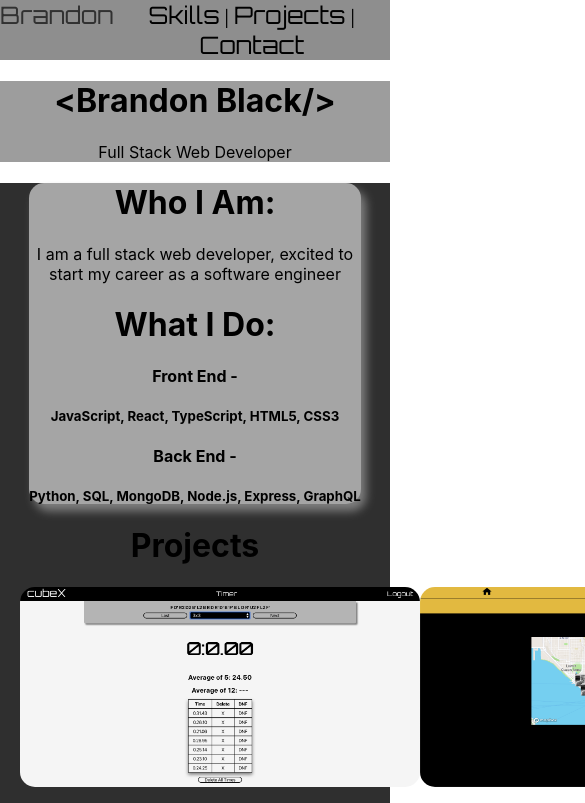
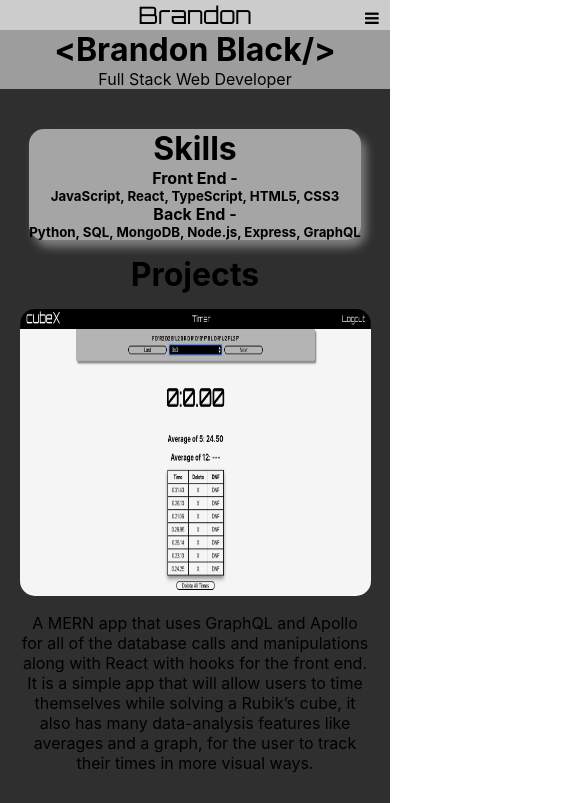
Before and after one commit to Brandon205/Portfolio, a React (Create React App) app: page / in a window 390 px wide. Shown: the top 803 px of the page, 585 px wide, since content can reach past the window. Built offline with nearby package versions, Linux system fonts and the light colour scheme.

Commit message:
Basic Nav bar made & responsive

```diff
--- a/public/index.html
+++ b/public/index.html
@@ -25,6 +25,7 @@
       Learn how to configure a non-root public URL by running `npm run build`.
     -->
     <link href="https://fonts.googleapis.com/css?family=Orbitron&display=swap" rel="stylesheet">
+    <link rel="stylesheet" href="https://cdnjs.cloudflare.com/ajax/libs/font-awesome/4.7.0/css/font-awesome.min.css">
     <title>React App</title>
   </head>
   <body>
--- a/src/App.css
+++ b/src/App.css
@@ -1,8 +1,24 @@
+* {
+  margin: 0;
+  scroll-behavior: smooth;
+}
+
+main {
+  text-align: center;
+  background-color: #2F2F2F;
+  padding: 15px 0 15px 0;
+}
+
+header {
+  background-color: rgba(75, 75, 75, 0.541);
+}
+
 nav {
   background-color: rgba(47, 47, 47, 0.541);
   position: sticky;
-  display: flex;
-  justify-content: space-between;
+  top: 0;
+  /* display: flex;
+  justify-content: space-between; */
 }
 
 nav a {
@@ -13,29 +29,37 @@ nav a {
 }
 
 nav a:hover {
-  color: rgb(49, 49, 49)
+  color: rgb(49, 49, 49);
 }
 
-main {
-  text-align: center;
-  background-color: #2F2F2F;
+.mobile {
+  background-color: #ccc;
+  overflow: hidden;
+  position: relative;
 }
 
-header {
-  background-color: rgba(75, 75, 75, 0.541);
+.mobile .links a {
+  color: white;
+  padding: 14px 16px;
+  text-decoration: none;
+  font-size: 17px;
+  display: block;
+}
+
+.hamburger {
+  display: block;
+  position: absolute;
+  top: 8px;
+  left: calc(100vw - 25px);
+  cursor: pointer;
+}
+
+.mobile .desktop {
+  display: none;
 }
 
 .App {
   text-align: center;
-}
-
-.who-i-am {
-  text-align: center;
-  background-color: rgb(165, 165, 165);
-  border-radius: 15px;
-  box-shadow: 5px 7px 10px gray;
-  width: 85vw;
-  margin: 0 auto;
 }
 
 /*                                           PROJECTS CSS                                            */
@@ -44,12 +68,15 @@ header {
   margin: 0 auto;
   display: grid;
   min-height: 800px;
-  grid-template-rows: 200px 1fr 200px 1fr;
-  grid-template-columns: 400px 1fr 400px;
-  grid-template-areas: "img1 . img2"
-  "desc1 . desc2"
-  "img3 . img4"
-  "desc3 . desc4";
+  grid-template-rows: 36vh 1.2fr 36vh 1.2fr 36vh 1.2fr 36vh 1fr;
+  grid-template-areas: "img1"
+                        "desc1"
+                        "img2"
+                        "desc2"
+                        "img3"
+                        "desc3"
+                        "img4"
+                        "desc4";
 }
 
 .project {
@@ -90,8 +117,8 @@ header {
 }
 
 .project-img {
-  width: 400px;
-  height: 200px;
+  width: 90vw;
+  height: 34vh;
   border-radius: 15px;
 }
 
@@ -100,8 +127,8 @@ header {
 }
 
 .project-img-blur {
-  width: 400px;
-  height: 200px;
+  width: 90vw;
+  height: 34vh;
   border-radius: 15px;
   position: absolute;
   filter: blur(5px);
@@ -141,7 +168,16 @@ header {
   font-size: 1.1em;
 }
 
-/*                                           WHOIAM CSS                                            */
+/*                                           WHOIAM/SKILLS CSS                                      */
+.skills {
+  text-align: center;
+  background-color: rgb(165, 165, 165);
+  border-radius: 15px;
+  box-shadow: 5px 7px 10px gray;
+  width: 85vw;
+  margin: 25px auto 15px auto;
+}
+
 /*                                           BOUNCY CSS                                            */
 .bouncy {
   cursor: default;
@@ -155,7 +191,6 @@ header {
 .bouncy:hover {
   animation-name: rubberBand;
 }
-
 
 @keyframes rubberBand {
   from {
@@ -191,3 +226,32 @@ header {
   -webkit-animation-name: rubberBand;
   animation-name: rubberBand;
 }
+
+@media screen and (min-width: 850px) {
+  .project-container {
+    grid-template-rows: 200px 1fr 200px 1fr;
+    grid-template-columns: 400px 1fr 400px;
+    grid-template-areas: "img1 . img2"
+                          "desc1 . desc2"
+                          "img3 . img4"
+                          "desc3 . desc4";
+  }
+
+  .project-img {
+    width: 400px;
+    height: 200px;
+  }
+
+  .project-img-blur {
+    width: 400px;
+    height: 200px;
+  }
+
+  .hamburger {
+    display: none;
+  }
+
+  .mobile .desktop {
+    display: block
+  }
+}
--- a/src/App.js
+++ b/src/App.js
@@ -1,29 +1,38 @@
-import React from 'react';
-import WhoIAm from './WhoIAm';
+import React, { useState } from 'react';
+// import WhoIAm from './WhoIAm';
 import Projects from './Projects';
+import Skills from './Skills';
 import './App.css';
 
 export default function App() {
+  const [nav, setNav] = useState('none')
+
   return (
     <div className="App">
-      <nav>
+      <nav className="mobile">
         <div>
           <a href="#main">Brandon</a>
         </div>
-        <div>
-          <a href="#who-i-am">Skills</a>{' | '}
+        <div style={{'display': nav}} className="links">
+          <a href="#skills">Skills</a>{' | '}
+          <a href="#projects">Projects</a>{' | '}
+          <a href="#contact">Contact</a>
+        </div>
+        <div className="hamburger" onClick={() => setNav(nav === 'none' ? "block" : 'none')}><i className="fa fa-bars"></i></div>
+        <div className="desktop">
+          <a href="#skills">Skills</a>{' | '}
           <a href="#projects">Projects</a>{' | '}
           <a href="#contact">Contact</a>
         </div>
       </nav>
       <header>
-        <h1> <span className="bouncy">&lt;</span><span className="bouncy">B</span><span className="bouncy">r</span><span className="bouncy">a</span><span className="bouncy">n</span><span className="bouncy">d</span><span className="bouncy">o</span><span className="bouncy">n</span> <span className="bouncy">B</span><span className="bouncy">l</span><span className="bouncy">a</span><span className="bouncy">c</span><span className="bouncy">k</span><span className="bouncy">/</span><span className="bouncy">&gt;</span> </h1>
+        <h1 id="main"> <span className="bouncy">&lt;</span><span className="bouncy">B</span><span className="bouncy">r</span><span className="bouncy">a</span><span className="bouncy">n</span><span className="bouncy">d</span><span className="bouncy">o</span><span className="bouncy">n</span> <span className="bouncy">B</span><span className="bouncy">l</span><span className="bouncy">a</span><span className="bouncy">c</span><span className="bouncy">k</span><span className="bouncy">/</span><span className="bouncy">&gt;</span> </h1>
         <p>Full Stack Web Developer</p>
       </header>
       <main>
-        <WhoIAm />
+        <Skills />
         <Projects />
-      <h1>Contact</h1>
+      <h1 id="contact">Contact</h1>
       <p>Feel free to email me at brandonblack02@gmail.com</p>
       </main>
     </div>
--- /dev/null
+++ b/src/Skills.js
@@ -0,0 +1,13 @@
+import React from 'react';
+
+export default function Skills() {
+  return (
+    <div className="skills" id="skills">
+      <h1>Skills</h1>
+      <h4>Front End -</h4>
+      <h5>JavaScript, React, TypeScript, HTML5, CSS3 </h5>
+      <h4>Back End -</h4>
+      <h5>Python, SQL, MongoDB, Node.js, Express, GraphQL</h5>
+    </div>
+  )
+}
--- a/src/WhoIAm.js
+++ b/src/WhoIAm.js
@@ -2,14 +2,9 @@ import React from 'react';
 
 export default function WhoIAm() {
   return (
-    <div className="who-i-am">
+    <div className="skills" id="skills">
       <h1>Who I Am:</h1>
       <p>I am a full stack web developer, excited to start my career as a software engineer</p>
-      <h1>What I Do:</h1>
-      <h4>Front End -</h4>
-      <h5>JavaScript, React, TypeScript, HTML5, CSS3 </h5>
-      <h4>Back End -</h4>
-      <h5>Python, SQL, MongoDB, Node.js, Express, GraphQL</h5>
     </div>
   );
 }
```
Also changed, not shown: src/Projects.js (+4 -4 lines).
